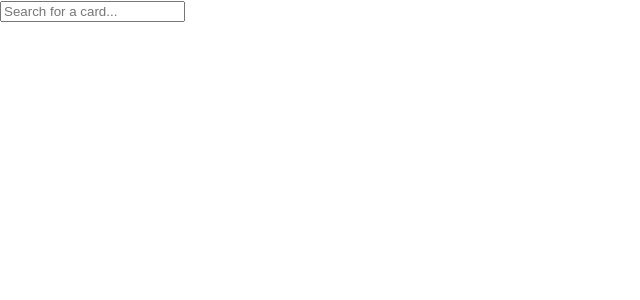
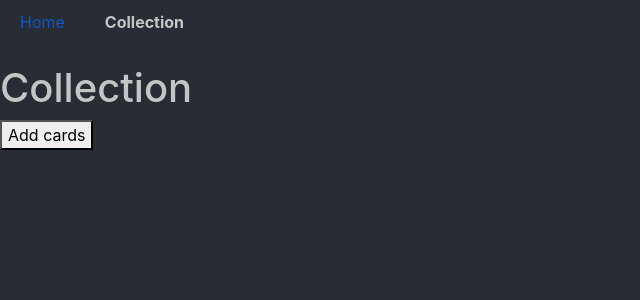
Before and after one commit to AndyGilder/MTGCardOrganiser, a React (Create React App) app: page /collection in a window 1280 px wide. Shown: the top 300 px of the page, without its empty margins (0-640 px from the left). Built offline with nearby package versions, Linux system fonts and the light colour scheme.

Commit message:
Added Router, collection page, header, and Bootstrap

```diff
--- a/package.json
+++ b/package.json
@@ -8,7 +8,9 @@
     "@testing-library/react": "^13.2.0",
     "@testing-library/user-event": "^13.5.0",
     "axios": "^0.27.2",
+    "bootstrap": "^5.1.3",
     "react": "^18.1.0",
+    "react-bootstrap": "^2.3.1",
     "react-dom": "^18.1.0",
     "react-redux": "^8.0.1",
     "react-router-dom": "^6.3.0",
--- a/src/components/CardCollection.js
+++ b/src/components/CardCollection.js
@@ -1,4 +1,4 @@
-import CardSearch from "./CardSearch";
+import CardSearch from './CardSearch';
 
 function CardCollection() {
   return (
--- /dev/null
+++ b/src/components/Collection.js
@@ -0,0 +1,41 @@
+import { useState } from 'react';
+import Button from 'react-bootstrap/Button';
+import Modal from 'react-bootstrap/Modal';
+import CloseButton from 'react-bootstrap/CloseButton';
+
+function Collection() {
+    const [state, setState] = useState({
+        show: false,
+    });
+
+    const handleModalShow = () => setState({ show: true });
+    const handleModalClose = () => setState({ show: false });
+
+  return (
+    <div>
+        <h1>Collection</h1>
+
+        <div>
+            <button onClick={handleModalShow}>Add cards</button>
+        </div>
+
+        <Modal show={state.show}>
+            <Modal.Header>
+                <Modal.Title>Modal Title</Modal.Title>
+                <CloseButton onClick={handleModalClose}/>
+            </Modal.Header>
+
+            <Modal.Body>
+                <p>Modal body text goes here.</p>
+            </Modal.Body>
+
+            <Modal.Footer>
+                <Button variant="secondary" onClick={handleModalClose}>Close</Button>
+                <Button variant="primary">Save changes</Button>
+            </Modal.Footer>
+        </Modal>
+    </div>
+  )
+}
+
+export default Collection
--- /dev/null
+++ b/src/components/Header.js
@@ -0,0 +1,15 @@
+import { NavLink } from "react-router-dom"
+import './Header.scss';
+
+function Header() {
+  return (
+    <header>
+        <nav className="top-nav">
+            <NavLink to="/" activeclassname="active">Home</NavLink>
+            <NavLink to="/collection" activeclassname="active">Collection</NavLink>
+        </nav>
+    </header>
+  )
+}
+
+export default Header
--- /dev/null
+++ b/src/components/Header.scss
@@ -0,0 +1,14 @@
+.top-nav {
+    display: flex;
+    margin-bottom: 20px;
+
+    a {
+        padding: 10px 20px;
+        color: inherit;
+        text-decoration: none;
+    }
+
+    .active {
+        font-weight: bold;
+    }
+}
--- a/src/index.css
+++ b/src/index.css
@@ -5,6 +5,9 @@ body {
     sans-serif;
   -webkit-font-smoothing: antialiased;
   -moz-osx-font-smoothing: grayscale;
+  background: #282c34;
+  color: #c5c5c5;
+  /* #3EB489; */
 }
 
 code {
--- a/src/index.js
+++ b/src/index.js
@@ -3,24 +3,38 @@ import ReactDOM from 'react-dom/client';
 import reportWebVitals from './reportWebVitals';
 import rootReducer from './reducers';
 import thunk from 'redux-thunk';
+import {
+  BrowserRouter,
+  Routes,
+  Route,
+} from 'react-router-dom';
 import { Provider } from 'react-redux';
-import { composeWithDevTools } from 'redux-devtools-extension';
-import { applyMiddleware, createStore } from 'redux';
+import { configureStore } from '@reduxjs/toolkit';
 import App from './App';
+import Collection from './components/Collection';
+import Header from './components/Header';
+import 'bootstrap/dist/css/bootstrap.min.css';
 import './index.css';
 
-const store = createStore(
-  rootReducer,
-  composeWithDevTools(applyMiddleware(thunk)),
-);
+const store = configureStore({
+  reducer: rootReducer,
+  middleware: [thunk],
+});
 
 const root = ReactDOM.createRoot(document.getElementById('root'));
 root.render(
-  <Provider store={store}>
-    <React.StrictMode>
-      <App />
-    </React.StrictMode>
-  </Provider>
+  <BrowserRouter>
+    <Provider store={store}>
+      <React.StrictMode>
+        <Header />
+
+        <Routes>
+          <Route path="/" element={<App />} />
+          <Route path="/collection" element={<Collection />} />
+        </Routes>
+      </React.StrictMode>
+    </Provider>
+  </BrowserRouter>
 );
 
 reportWebVitals();
```
Also changed, not shown: 1 other file (tests, documents, lock files or other folders).
